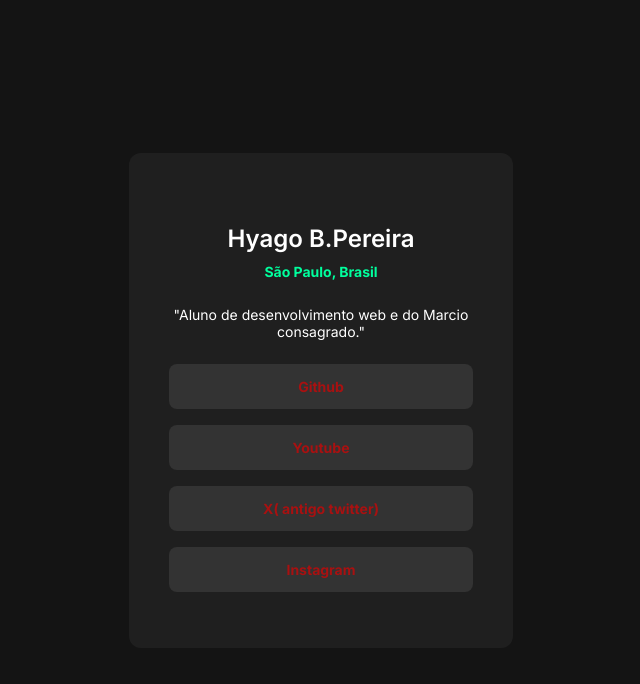
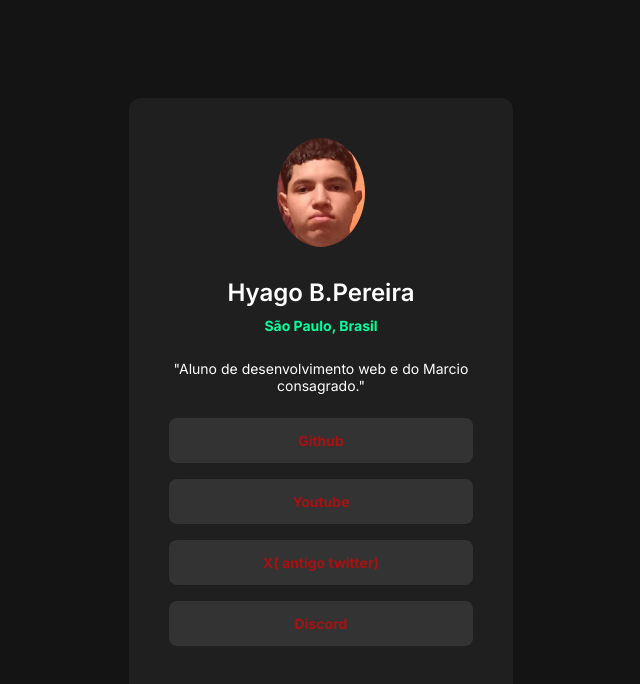
Before and after one commit to Hyago-wow/link-tree, a plain HTML site: page index.html in a window 1280 px wide. Shown: the whole page, without its empty margins (319-959 px from the left). Drawn offline with Linux system fonts and the light colour scheme.

Commit message:
Add files via upload

```diff
--- a/index.html
+++ b/index.html
@@ -8,7 +8,7 @@
 </head>
 <body>
     <div>
-        <img src="" alt="">
+        <img src="image.png" alt="foto de Hyago">
 
         <h1> Hyago B.Pereira </h1>
 
@@ -27,7 +27,7 @@
                 <a href="https://x.com/Hyer591465" target="_blank"> X( antigo twitter)  </a>
             </li>
             <li>
-                <a href="" target="_blank"> Instagram</a>
+                <a href="https://discord.com/" target="_blank"> Discord</a>
             </li>
          </ul>
     </div>
```
